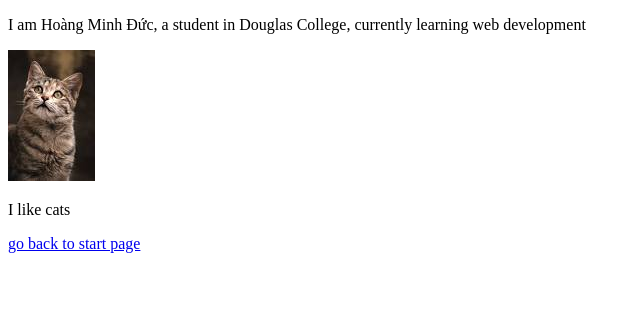
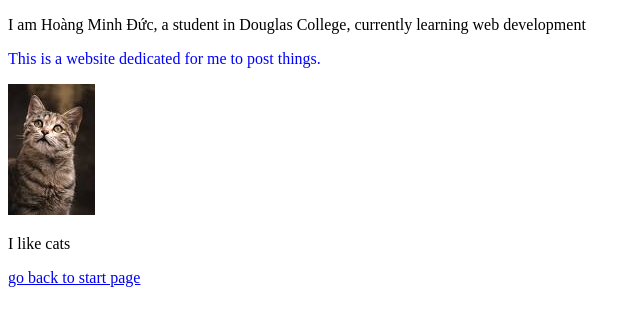
Before and after one commit to ducbadatcs/landing-page, a plain HTML site: page pages/about.html in a window 1280 px wide. Shown: the whole page, without its empty margins (0-640 px from the left). Drawn offline with Linux system fonts and the light colour scheme; files that its build step writes are made by us from their sources.

Commit message:
add files from thanglongcoders

```diff
--- a/pages/about.html
+++ b/pages/about.html
@@ -3,6 +3,7 @@
 	<head>
 		<meta charset="utf-8">
 		<title>About</title>
+		<link rel="stylesheet" href="./styles.css">
 	</head>
 
 	<body>
@@ -10,6 +11,9 @@
 			I am Hoàng Minh Đức, a student in Douglas College,
 			currently learning web development
 		</p>
+		<p class="instruction">
+			This is a website dedicated for me to post things.
+		</p>
 		<img src="../images/Untitled.jpeg" alt = "cat pic">
 		<p>I like cats</p>
 		<a href="../index.html">go back to start page</a>
--- a/styles.css
+++ b/styles.css
@@ -1,3 +1,7 @@
 .warning {
 	color: red;
 }
+
+.instruction{
+	color: blue;
+}
```
Also changed, not shown: index.html (+2 -1 lines).
